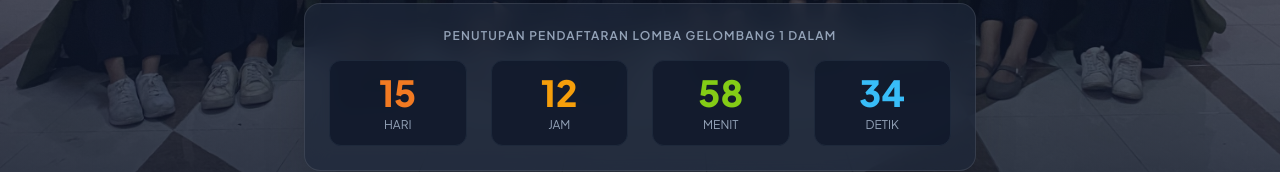
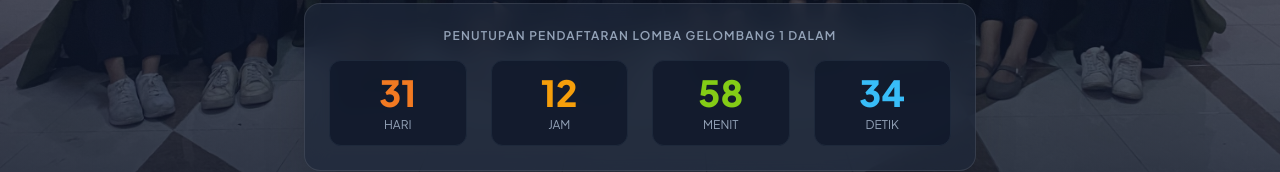
Before and after one commit to irbababul/festafora2026, a React (Vite) app: page / in a window 1280 px wide. Shown: the part 677-849 px from the top of the page. Built offline with nearby package versions, Linux system fonts and the light colour scheme; the HTML template or start-up script is replaced by a standard one.

Commit message:
Update target date for countdown timer

```diff
--- a/src/components/Hero.jsx
+++ b/src/components/Hero.jsx
@@ -18,7 +18,7 @@ export default function Hero() {
     const [showWebinarModal, setShowWebinarModal] = useState(false)
 
     useEffect(() => {
-        const targetDate = new Date('Sept 9, 2026 23:59:59').getTime()
+        const targetDate = new Date('Sept 25, 2026 23:59:59').getTime()
 
         function updateCountdown() {
             const now = new Date().getTime()
```
